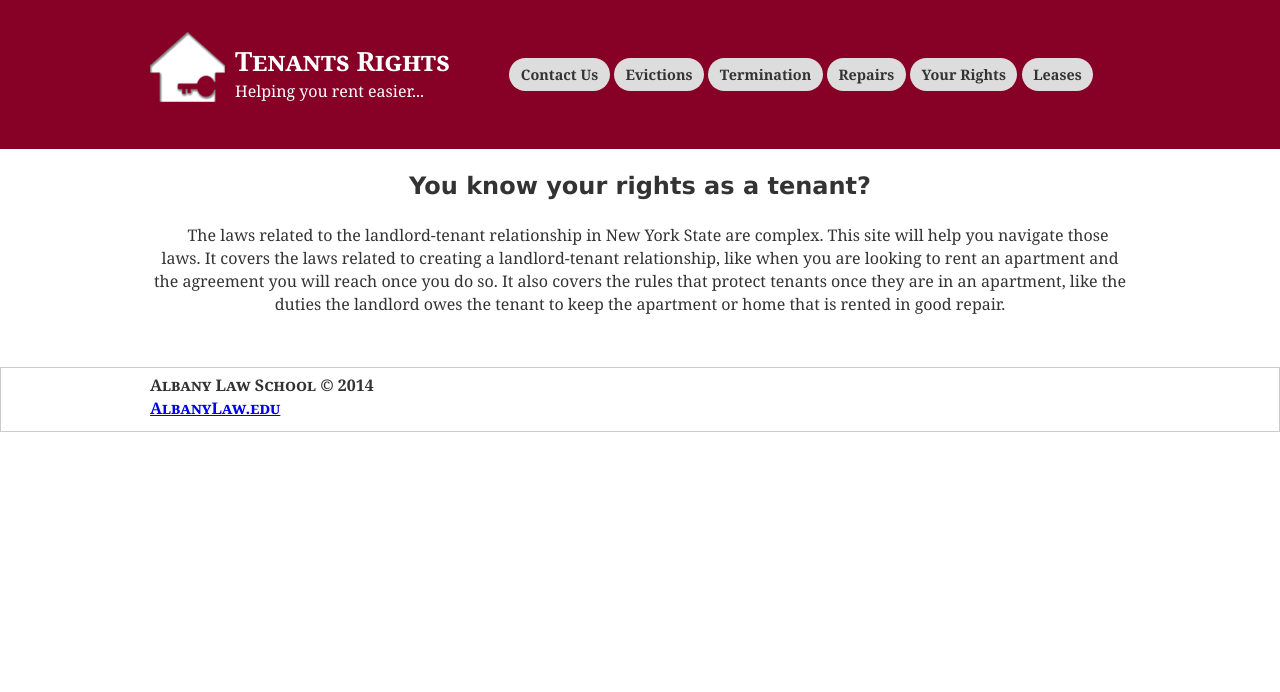
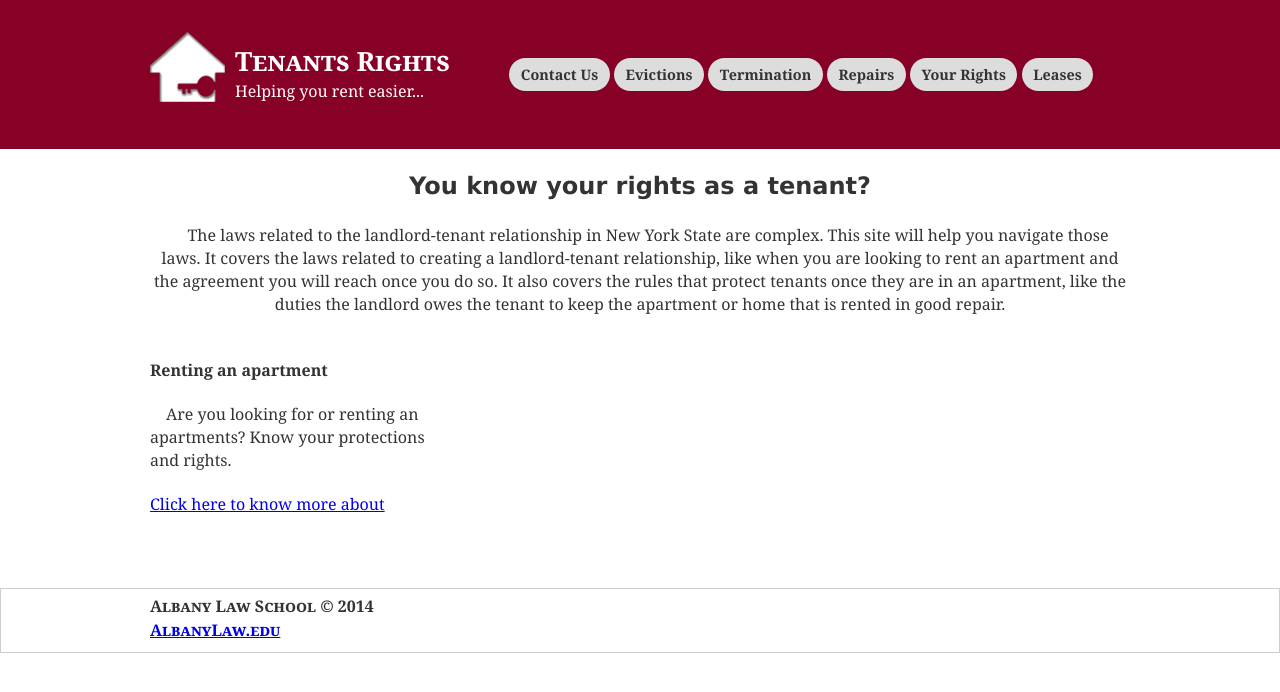
Before and after one commit to iinf362/team5, a Jekyll site: the page built from index.html, in a window 1280 px wide. Shown: the top 692 px of the page. Built offline with Jekyll 4.4.1, drawn with Linux system fonts in a browser that asks for light colours.

Commit message:
Update index.html

```diff
--- a/index.html
+++ b/index.html
@@ -7,4 +7,38 @@ title: Home
     <h2 class="welcome-title">You know your rights as a tenant?</h2>
     <p class="welcome-text">The laws related to the landlord-tenant relationship in New York State are complex. This site will help you navigate those laws. It covers the laws related to creating a landlord-tenant relationship, like when you are looking to rent an apartment and the agreement you will reach once you do so. It also covers the rules that protect tenants once they are in an apartment, like the duties the landlord owes the tenant to keep the apartment or home that is rented in good repair.
     </p>
+    <div class="index-columns cf">
+        <div class="col-30">
+            <h4>Renting an apartment</h4>
+            <p>Are you looking for or renting an apartments? Know your protections and rights.</p>
+            <a href="/leases/leases.html">Click here to know more about</a>
+        </div>
+        <div class="col-30">
+            <h4></h4>
+            <p></p>
+            <a></a>
+        </div>
+        <div class="col-30">
+            <h4></h4>
+            <p></p>
+            <a></a>
+        </div>
+    </div>
+    <div class="content-columns cf">
+        <div class="col-30">
+            <h4></h4>
+            <p></p>
+            <a></a>
+        </div>
+        <div class="col-30">
+            <h4></h4>
+            <p></p>
+            <a></a>
+        </div>
+        <div class="col-30">
+            <h4></h4>
+            <p></p>
+            <a></a>
+        </div>
+    </div>
 </div>
```
